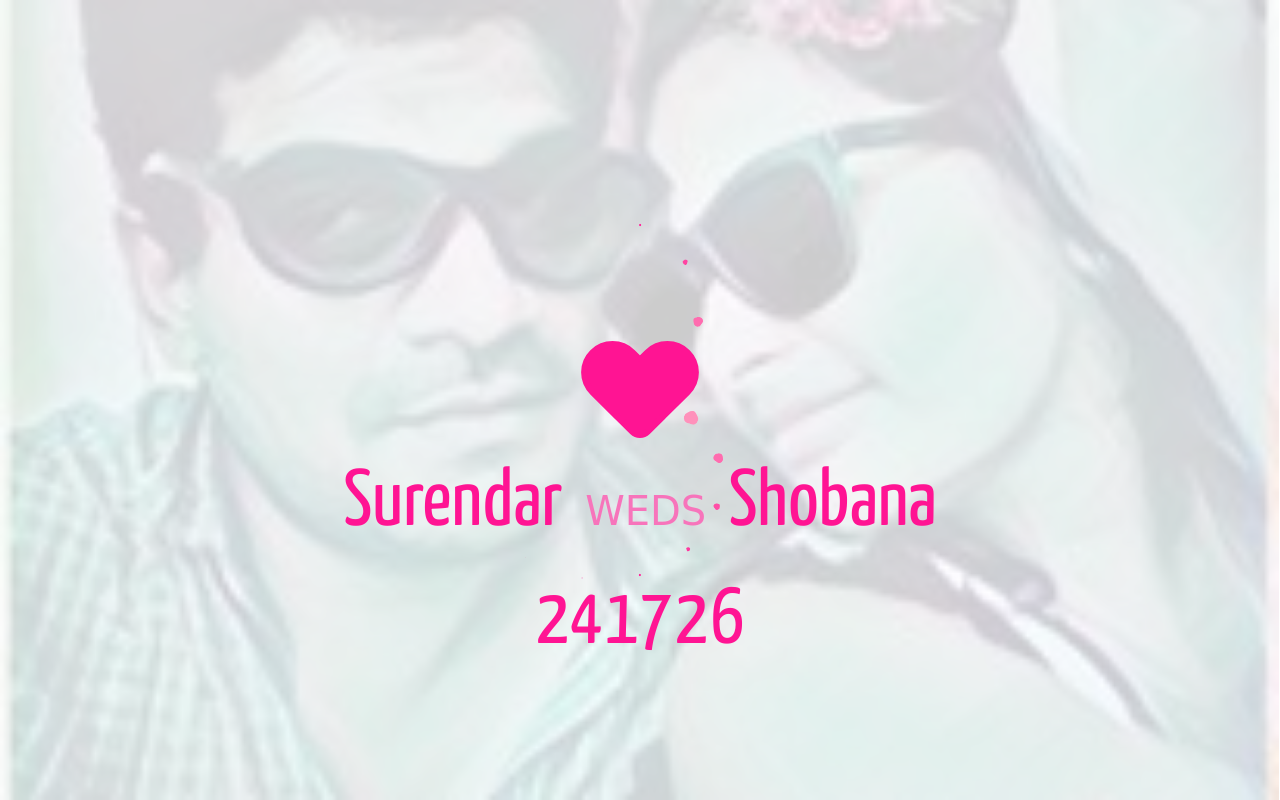
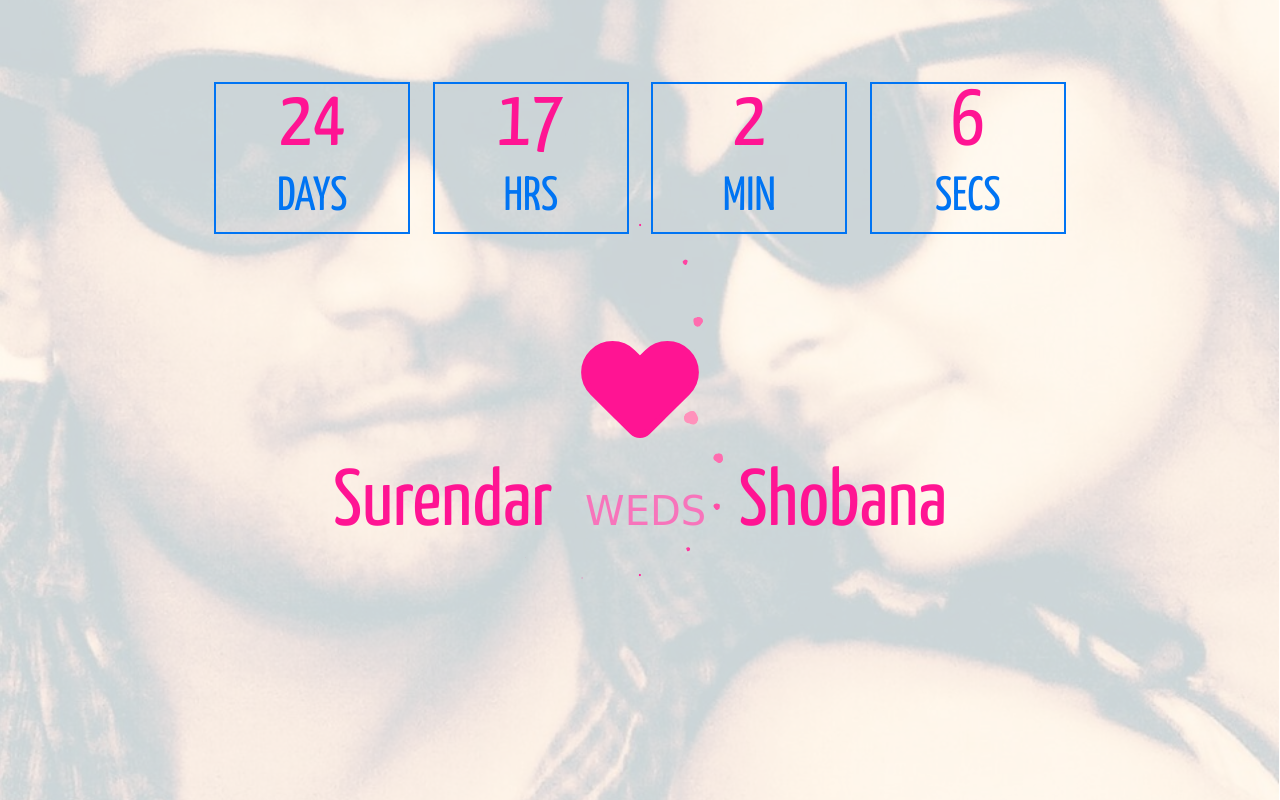
Before and after one commit to surendarr28/invitaion, a website built with webpack: page index.html in a window 1280 px wide. Built offline with nearby package versions, Linux system fonts and the light colour scheme; a web font is replaced by a local one.

Commit message:
[ui update]

```diff
--- a/app.css
+++ b/app.css
@@ -8,17 +8,24 @@ body {
   height: 100vh;
   margin: 0;
   padding: 0;
+  overflow: hidden;
   font-family: 'Yanone Kaffeesatz', sans-serif;
 }
 
 .back-ground {
-    background: url(/images/wedss2.jpg);
+    background: url(/images/weds.jpg);
     background-repeat: no-repeat;
     opacity: 0.2;
     background-size: cover;
     background-position: -1px -250px;
     height: 100%;
     width: 100%;
+}
+
+.subtext {
+  font-size: 3em;
+  color: #0074f3;
+  padding: 10px;
 }
 
 .invitation-name {
@@ -37,6 +44,8 @@ body {
     top: 63%;
     left: 50%;
     transform: translate(-50%,-50%);
+    -webkit-transform: translate(-50%,-50%);
+    -moz-transform: translate(-50%,-50%);
 }
 
 .invite-weds {
@@ -46,24 +55,34 @@ body {
   font-family: 'Loved by the King', cursive;
 }
 
-#timeleftSecond {
+.date-block {
   overflow: hidden;
   display: inline-block;
+  text-align: center;
+  width: 15%;
+  height: 20%;
+  margin: 0 10px;
+  border: 2px solid #0074f3;
+}
+
+#timeleftSecond {
+  display: block;
 }
 
 #timeleftDay {
-  overflow: hidden;
-  display: inline-block;
+  display: block;
 }
 
 #timeleftHours {
-  overflow: hidden;
-  display: inline-block;
+  display: block;
 }
 
 #timeleftMin {
-  overflow: hidden;
-  display: inline-block;
+  display: block;
+}
+
+.distance-invite {
+  font-size: 10px;
 }
 
 
@@ -117,9 +136,11 @@ svg {
   width: 100%;
   text-align: center;
   position: absolute;
-  top: 78%;
+  top: 20%;
   left: 50%;
   transform: translate(-50%,-50%);
+  -webkit-transform: translate(-50%,-50%);
+    -moz-transform: translate(-50%,-50%);
    font-family: 'Yanone Kaffeesatz', sans-serif;
 }
 
@@ -165,6 +186,10 @@ svg {
   font-size: 60px;
 }
 
+.subtext {
+  font-size: 1.5em;
+}
+
 .back-ground {
   background-position: -130px 0px;
 }
@@ -180,23 +205,8 @@ svg {
   font-size: 40px;
 }
 
-.back-ground {
-  background-position: -130px 0px;
-}
-.invite-weds {
-  font-size: 20px;
-}
-
-
-.day-left {
-  top: 70%;
-}
-
-}
-
-@media (max-width: 320px) {
-    .invitation-name-span {
-  font-size: 40px;
+.subtext {
+  font-size: 1.5em;
 }
 
 .back-ground {
@@ -207,8 +217,22 @@ svg {
 }
 
 
-.day-left {
-  top: 75%;
+}
+
+@media (max-width: 320px) {
+    .invitation-name-span {
+  font-size: 40px;
+}
+
+.subtext {
+  font-size: 1.2em;
+}
+
+.back-ground {
+  background-position: -130px 0px;
+}
+.invite-weds {
+  font-size: 20px;
 }
 
 }
--- a/app.js
+++ b/app.js
@@ -92,7 +92,7 @@ const clickheart = new mojs.Shape({
 
 
 setInterval(function () {
-    const coords = { x: Math.floor(Math.random() * window.innerWidth) + 10, y: Math.floor(Math.random() * 300) + 10 };
+    const coords = { x: Math.floor(Math.random() * (window.innerWidth)) + 10, y: Math.floor(Math.random() * 300) + 10 };
     clickBurst
         .tune(coords)
         .replay();
--- a/index.html
+++ b/index.html
@@ -18,15 +18,37 @@
     </div>
     <div>
         <div class="invit-block">
-            <span class="invitation-name invitation-name-span">Surendar</span>
-            <span class="invitation-name invite-weds">WEDS</span>
-            <span class="invitation-name invitation-name-span">Shobana</span>
+            <div>
+                <span class="invitation-name invitation-name-span">Surendar
+            </span>
+                <span class="invitation-name invite-weds">WEDS
+            </span>
+                <span class="invitation-name invitation-name-span">Shobana
+            </span>
+            </div>
+            <!--<div>
+                <span class="distance-invite"> 0 KM</span>
+                <span class="distance-invite"> TO</span>
+                <span class="distance-invite"> 310 KM</span>
+            </div>-->
         </div>
         <div class="day-left">
-            <div id="timeleftDay" class="invitation-name invitation-name-span"></div>
-            <div id="timeleftHours" class="invitation-name invitation-name-span"></div>
-            <div id="timeleftMin" class="invitation-name invitation-name-span"></div>
-            <div id="timeleftSecond" class="invitation-name invitation-name-span"></div>
+            <div class="date-block">
+                <div id="timeleftDay" class="invitation-name invitation-name-span">00</div>
+                <div class="subtext">DAYS</div>
+            </div>
+            <div class="date-block">
+                <div id="timeleftHours" class="invitation-name invitation-name-span">00</div>
+                <div class="subtext">HRS</div>
+            </div>
+            <div class="date-block">
+                <div id="timeleftMin" class="invitation-name invitation-name-span">00</div>
+                <div class="subtext">MIN</div>
+            </div>
+            <div class="date-block">
+                <div id="timeleftSecond" class="invitation-name invitation-name-span">00</div>
+                <div class="subtext">SECS</div>
+            </div>
         </div>
         <!--<svg>
             <symbol id="s-text">
```
